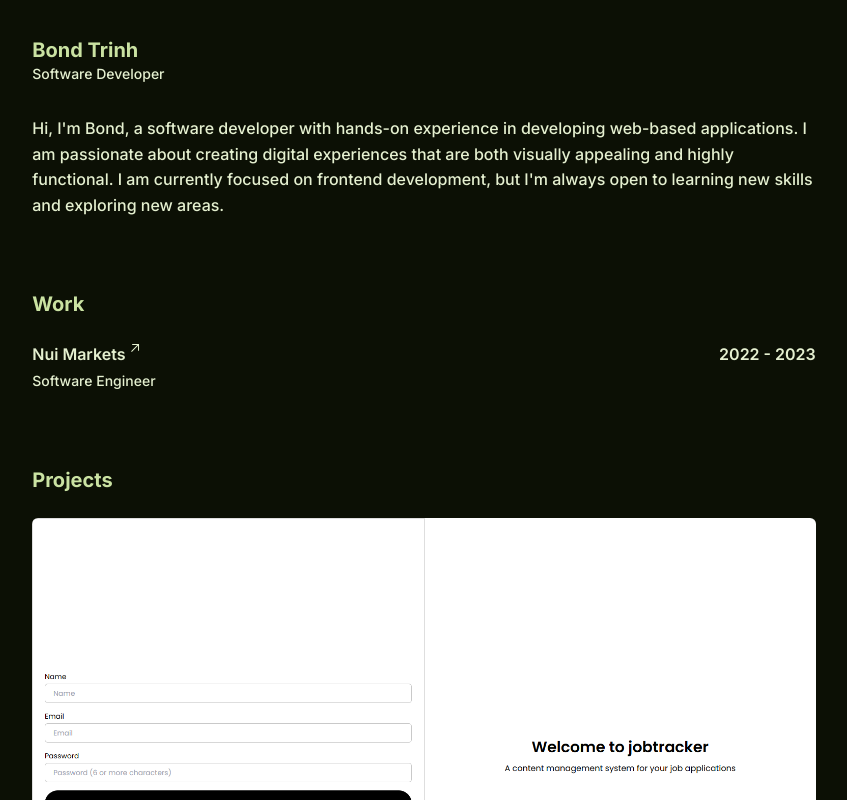
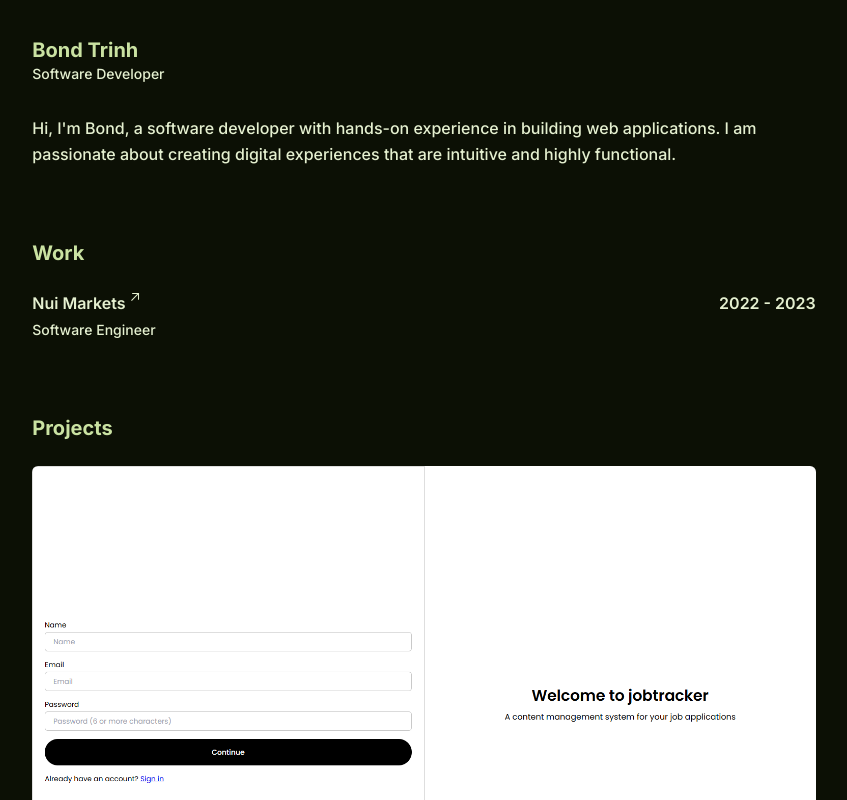
Before and after one commit to trinhbond/personal-portfolio, a React (Create React App) app: page / in a window 1280 px wide. Shown: the top 800 px of the page, without its empty margins (216-1063 px from the left). Built offline with nearby package versions, Linux system fonts and the light colour scheme.

Commit message:
Refactor components

```diff
--- a/src/components/ExternalLink.tsx
+++ b/src/components/ExternalLink.tsx
@@ -1,19 +1,18 @@
-type ExternalLinkProps = {
+import { forwardRef } from "react";
+
+interface ExternalLinkProps
+  extends React.AnchorHTMLAttributes<HTMLAnchorElement> {
   children: React.ReactNode;
   icon?: React.ReactElement;
-};
+}
 
-export default function ExternalLink(
-  props: ExternalLinkProps & React.AnchorHTMLAttributes<HTMLAnchorElement>
-): JSX.Element {
-  const { icon, children, ...rest } = props;
-
-  return (
+export const ExternalLink = forwardRef<HTMLAnchorElement, ExternalLinkProps>(
+  ({ children, icon, ...props }, ref) => (
     <div className="flex flex-row gap-1 nowrap">
-      <a target="_blank" rel="noreferrer" {...rest}>
+      <a ref={ref} target="_blank" rel="noreferrer" {...props}>
         {children}
       </a>
       {icon && <span className="inline-block align-top">{icon}</span>}
     </div>
-  );
-}
+  )
+);
--- a/src/components/ProjectPage.tsx
+++ b/src/components/ProjectPage.tsx
@@ -1,8 +1,8 @@
 import { useParams } from "react-router-dom";
 import { projects } from "../project-data";
 import { AnimatePresence, motion, wrap } from "framer-motion";
-import Section from "./Section";
-import ExternalLink from "./ExternalLink";
+import { Section } from "./Section";
+import { ExternalLink } from "./ExternalLink";
 import { useState } from "react";
 
 export default function ProjectPage() {
--- a/src/components/Section.tsx
+++ b/src/components/Section.tsx
@@ -1,20 +1,19 @@
 import { motion } from "framer-motion";
+import { forwardRef } from "react";
 
-type SectionProps = {
+interface SectionProps extends React.HTMLAttributes<HTMLElement> {
   children: React.ReactNode;
   variant?: any;
-};
+}
 
-export default function Section({
-  children,
-  variant,
-}: SectionProps & React.HTMLAttributes<HTMLDivElement>): JSX.Element {
-  return (
+export const Section = forwardRef<HTMLElement, SectionProps>(
+  ({ children, variant }, ref) => (
     <motion.section
+      ref={ref}
       className="w-full py-9 px-3 max-md:px-4 flex flex-wrap flex-col gap-6 font-medium max-md:text-sm"
       variants={variant}
     >
       {children}
     </motion.section>
-  );
-}
+  )
+);
--- a/src/pages/Home.tsx
+++ b/src/pages/Home.tsx
@@ -1,6 +1,6 @@
 import { motion } from "framer-motion";
-import ExternalLink from "../components/ExternalLink";
-import Section from "../components/Section";
+import { ExternalLink } from "../components/ExternalLink";
+import { Section } from "../components/Section";
 import { SiFramer, SiTypescript, SiVercel } from "react-icons/si";
 import { RiReactjsFill, RiTailwindCssFill } from "react-icons/ri";
 import { GrLinkUp } from "react-icons/gr";
@@ -40,10 +40,8 @@ export default function Home(): JSX.Element {
             </div>
             <motion.p variants={variant}>
               Hi, I'm Bond, a software developer with hands-on experience in
-              developing web-based applications. I am passionate about creating
-              digital experiences that are both visually appealing and highly
-              functional. I am currently focused on frontend development, but
-              I'm always open to learning new skills and exploring new areas.
+              building web applications. I am passionate about creating digital
+              experiences that are intuitive and highly functional.
             </motion.p>
           </div>
         </Section>
```
